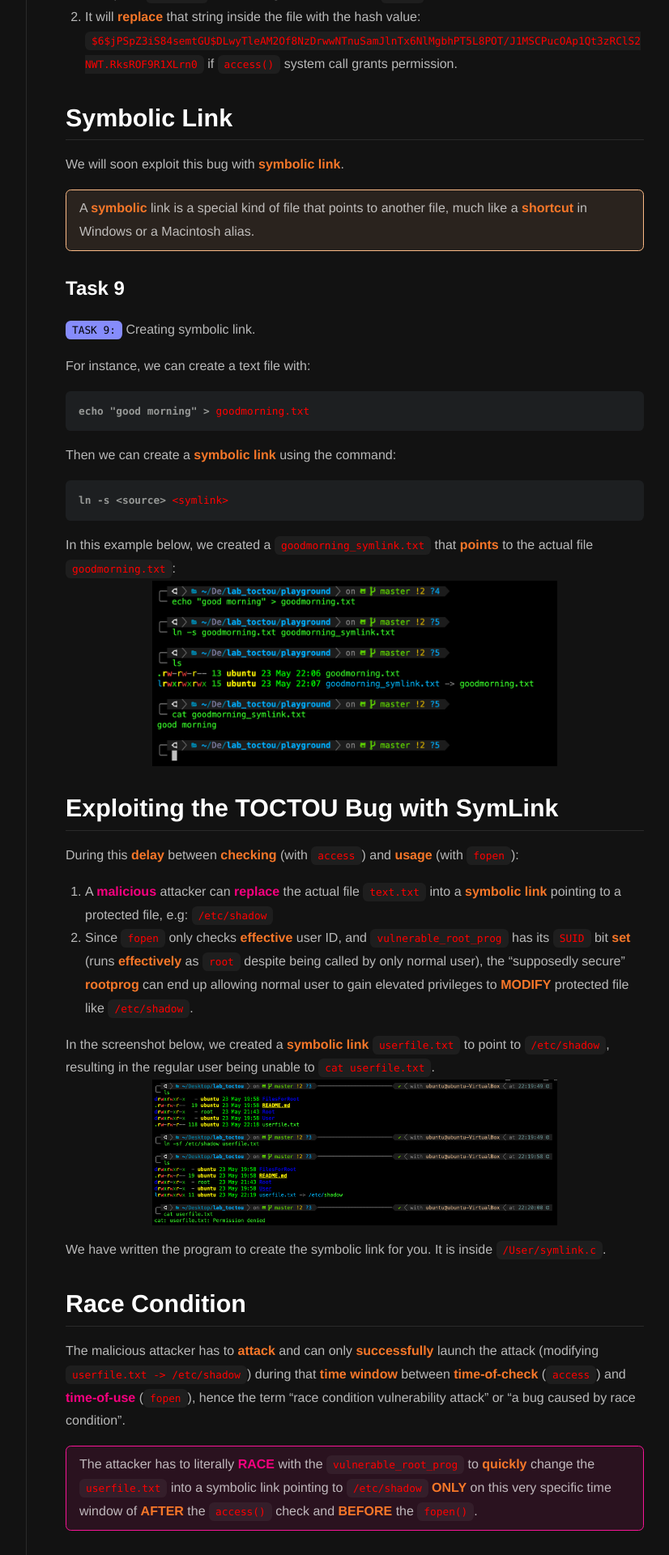
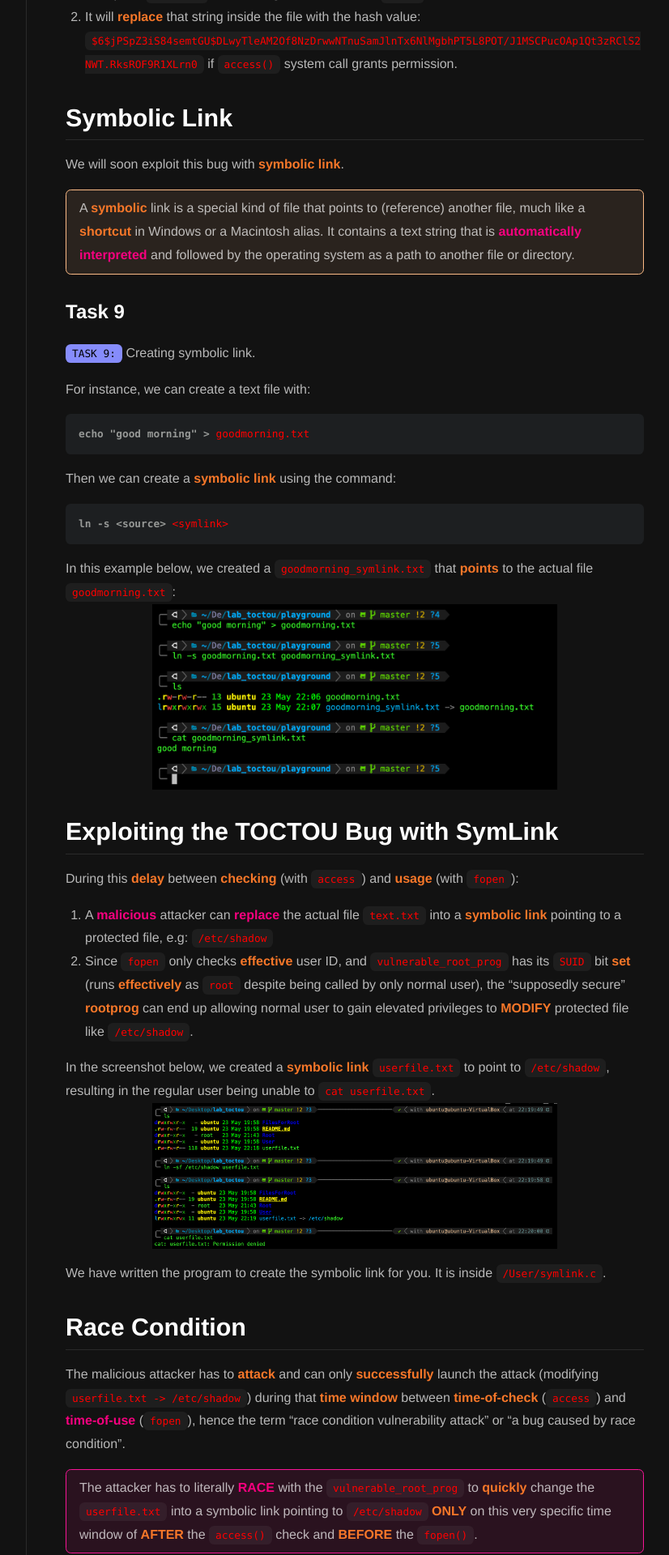
Before and after one commit to natalieagus/50005-2023, a Jekyll site: the page built from _os_labs/lab2_vulnerableprog.md, in a window 1280 px wide. Shown: the part 2861-4781 px from the top of the page at 81% size, without its empty margins (217-1043 px from the left). Built offline with Jekyll 4.4.1, drawn with Linux system fonts in a browser that asks for light colours; nearby versions of some CDN libraries.

Commit message:
feat: explain symlink

```diff
--- a/_os_labs/lab2_vulnerableprog.md
+++ b/_os_labs/lab2_vulnerableprog.md
@@ -105,7 +105,7 @@ The output doesn't make sense as of now, but we will explain what those `hash` v
 ## Symbolic Link
 We will soon exploit this bug with <span style="color:#f77729;"><b>symbolic link</b></span>.
 
-A <span style="color:#f77729;"><b>symbolic</b></span> link is a special kind of file that points to another file, much like a <span style="color:#f77729;"><b>shortcut</b></span> in Windows or a Macintosh alias.
+A <span style="color:#f77729;"><b>symbolic</b></span> link is a special kind of file that points to (reference) another file, much like a <span style="color:#f77729;"><b>shortcut</b></span> in Windows or a Macintosh alias. It contains a text string that is <span style="color:#f7007f;"><b>automatically interpreted</b></span> and followed by the operating system as a path to another file or directory.
 {:.warning}
 
 ### Task 9
```
